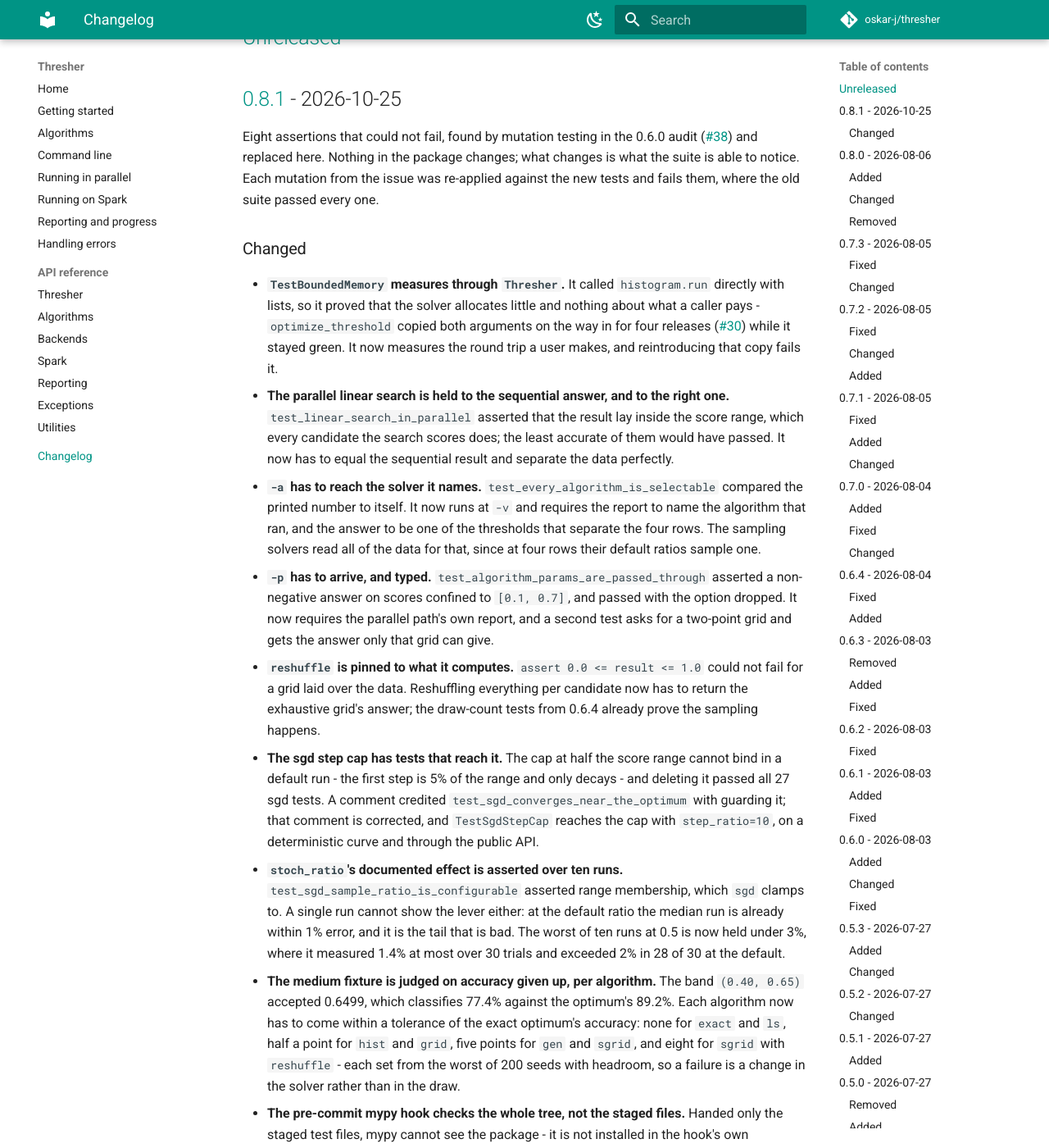
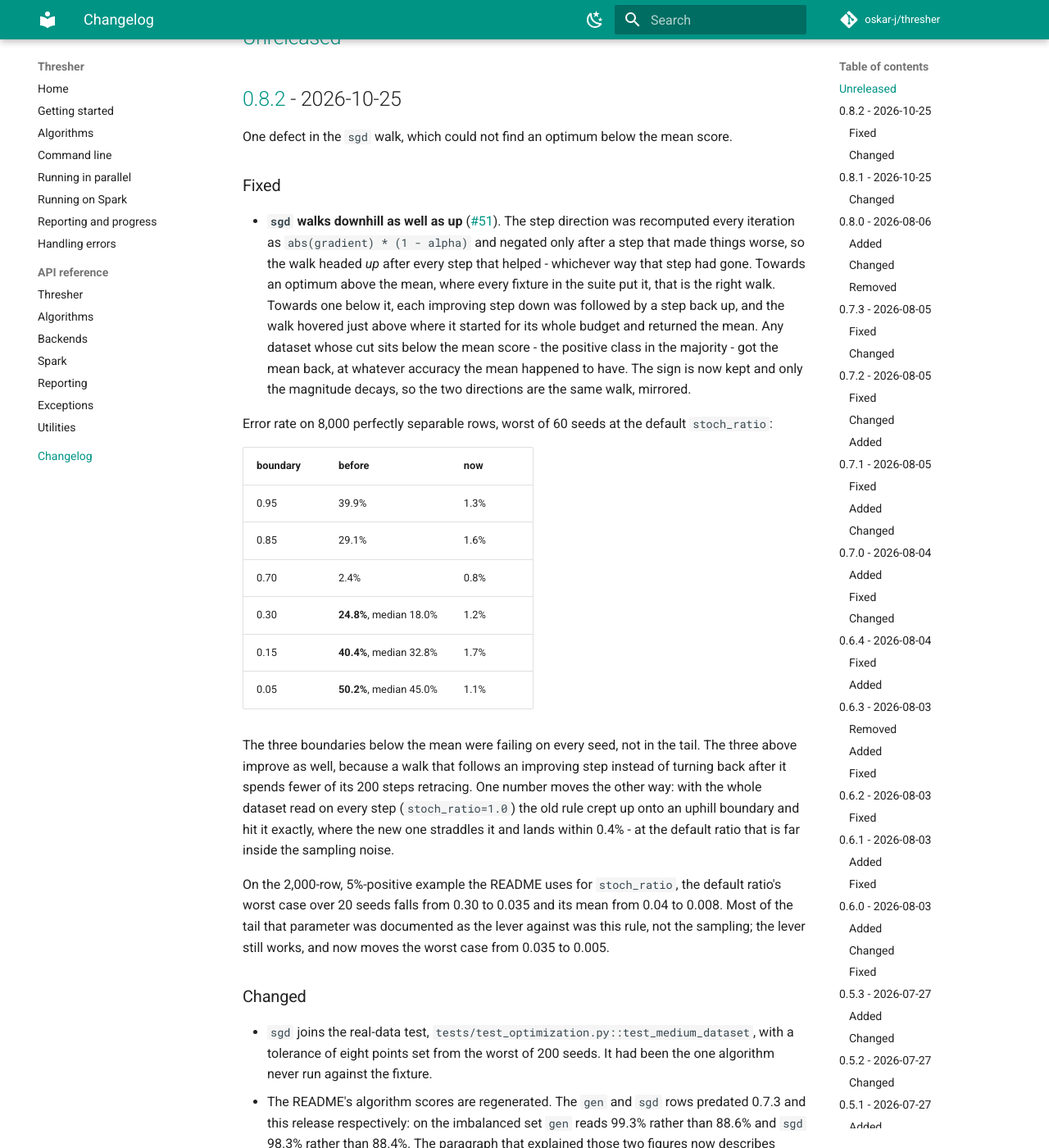
Before and after one commit to oskar-j/thresher, an MkDocs documentation site: the page built from docs/changelog.md, in a window 1280 px wide and 1400 px high, scrolled down 259 px. Shown: the whole window at 82% size. Built offline with MkDocs 1.6.1 and Material for MkDocs 9.7.7, drawn with Linux system fonts in a browser that asks for light colours; comment, search, counter and statistics services are not loaded; some of the changed text lies outside the part shown.

Commit message:
Let the sgd walk descend below its starting point (v0.8.2) (#53)
The step direction was recomputed every iteration as abs(gradient) * (1 - alpha)
and negated only after a worsening step, so the walk headed up after every step
that helped, whichever way that step had gone. Towards an optimum above the mean -
where every sgd fixture put it - that is the right walk; towards one below it, each
improving step down was followed by a step back up, and the walk returned the mean
(#51). The sign is now kept and only the magnitude decays.

On 8,000 separable rows, worst of 60 seeds at the default ratio: boundary 0.30 goes
from 24.8% error to 1.2%, 0.15 from 40.4% to 1.7%, 0.05 from 50.2% to 1.1%; the
uphill boundaries improve too (0.95 from 39.9% to 1.3%). sgd joins the real-data
test with a tolerance from 200 seeds, the README's benchmark rows and stoch_ratio
figures are re-measured, and TestSgdWalksDownhill holds both directions to the same
precision on a synthetic curve.

Closes #51

```diff
--- a/docs/changelog.md
+++ b/docs/changelog.md
@@ -8,6 +8,61 @@ The format is based on [Keep a Changelog](https://keepachangelog.com/en/1.1.0/),
 and this project adheres to [Semantic Versioning](https://semver.org/spec/v2.0.0.html).
 
 ## [Unreleased]
+
+## [0.8.2] - 2026-10-25
+
+One defect in the `sgd` walk, which could not find an optimum below the mean score.
+
+### Fixed
+
+- **`sgd` walks downhill as well as up** ([#51]). The step direction was recomputed every
+  iteration as `abs(gradient) * (1 - alpha)` and negated only after a step that made
+  things worse, so the walk headed *up* after every step that helped - whichever way that
+  step had gone. Towards an optimum above the mean, where every fixture in the suite put
+  it, that is the right walk. Towards one below it, each improving step down was followed
+  by a step back up, and the walk hovered just above where it started for its whole budget
+  and returned the mean. Any dataset whose cut sits below the mean score - the positive
+  class in the majority - got the mean back, at whatever accuracy the mean happened to
+  have. The sign is now kept and only the magnitude decays, so the two directions are the
+  same walk, mirrored.
+
+  Error rate on 8,000 perfectly separable rows, worst of 60 seeds at the default
+  `stoch_ratio`:
+
+  | boundary | before | now |
+  |---|---|---|
+  | 0.95 | 39.9% | 1.3% |
+  | 0.85 | 29.1% | 1.6% |
+  | 0.70 | 2.4% | 0.8% |
+  | 0.30 | **24.8%**, median 18.0% | 1.2% |
+  | 0.15 | **40.4%**, median 32.8% | 1.7% |
+  | 0.05 | **50.2%**, median 45.0% | 1.1% |
+
+  The three boundaries below the mean were failing on every seed, not in the tail. The
+  three above improve as well, because a walk that follows an improving step instead of
+  turning back after it spends fewer of its 200 steps retracing. One number moves the
+  other way: with the whole dataset read on every step (`stoch_ratio=1.0`) the old rule
+  crept up onto an uphill boundary and hit it exactly, where the new one straddles it and
+  lands within 0.4% - at the default ratio that is far inside the sampling noise.
+
+  On the 2,000-row, 5%-positive example the README uses for `stoch_ratio`, the default
+  ratio's worst case over 20 seeds falls from 0.30 to 0.035 and its mean from 0.04 to
+  0.008. Most of the tail that parameter was documented as the lever against was this
+  rule, not the sampling; the lever still works, and now moves the worst case from 0.035
+  to 0.005.
+
+### Changed
+
+- `sgd` joins the real-data test, `tests/test_optimization.py::test_medium_dataset`, with
+  a tolerance of eight points set from the worst of 200 seeds. It had been the one
+  algorithm never run against the fixture.
+- The README's algorithm scores are regenerated. The `gen` and `sgd` rows predated 0.7.3
+  and this release respectively: on the imbalanced set `gen` reads 99.3% rather than 88.6%
+  and `sgd` 98.3% rather than 88.4%. The paragraph that explained those two figures now
+  describes what is left - run-to-run noise - and the `stoch_ratio` figures are
+  re-measured, with the old ones kept beside them for the size of the difference.
+
+[#51]: https://github.com/oskar-j/thresher/issues/51
 
 ## [0.8.1] - 2026-10-25
 
@@ -1308,7 +1363,8 @@ same as in 0.2.3. This release is about the shape of the project.
 - Naive 2-dimensional stochastic gradient descent algorithm.
 - Evolutionary (genetic) algorithm.
 
-[Unreleased]: https://github.com/oskar-j/thresher/compare/v0.8.1...HEAD
+[Unreleased]: https://github.com/oskar-j/thresher/compare/v0.8.2...HEAD
+[0.8.2]: https://github.com/oskar-j/thresher/compare/v0.8.1...v0.8.2
 [0.8.1]: https://github.com/oskar-j/thresher/compare/v0.8.0...v0.8.1
 [0.8.0]: https://github.com/oskar-j/thresher/compare/v0.7.3...v0.8.0
 [0.7.3]: https://github.com/oskar-j/thresher/compare/v0.7.2...v0.7.3
--- a/pyproject.toml
+++ b/pyproject.toml
@@ -1,6 +1,6 @@
 [project]
 name = "thresher-py"
-version = "0.8.1"
+version = "0.8.2"
 description = "Find threshold for fine-tuning output from predict_proba"
 readme = "README.md"
 requires-python = ">=3.10"
```
Also changed, not shown: CHANGELOG.md (+57 -1 lines), CLAUDE.md (+4 -5 lines), README.md (+12 -9 lines), 4 other files.
